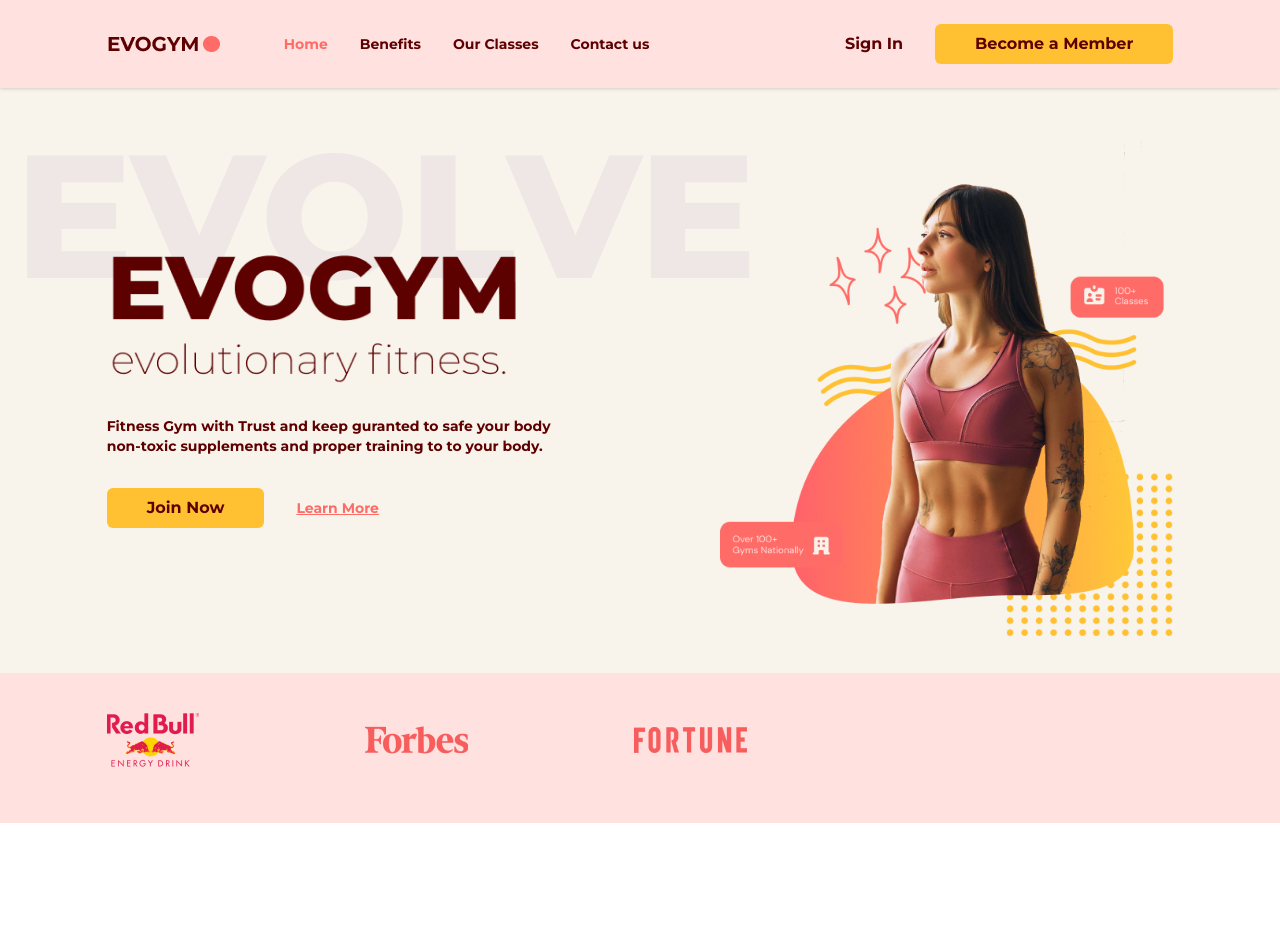
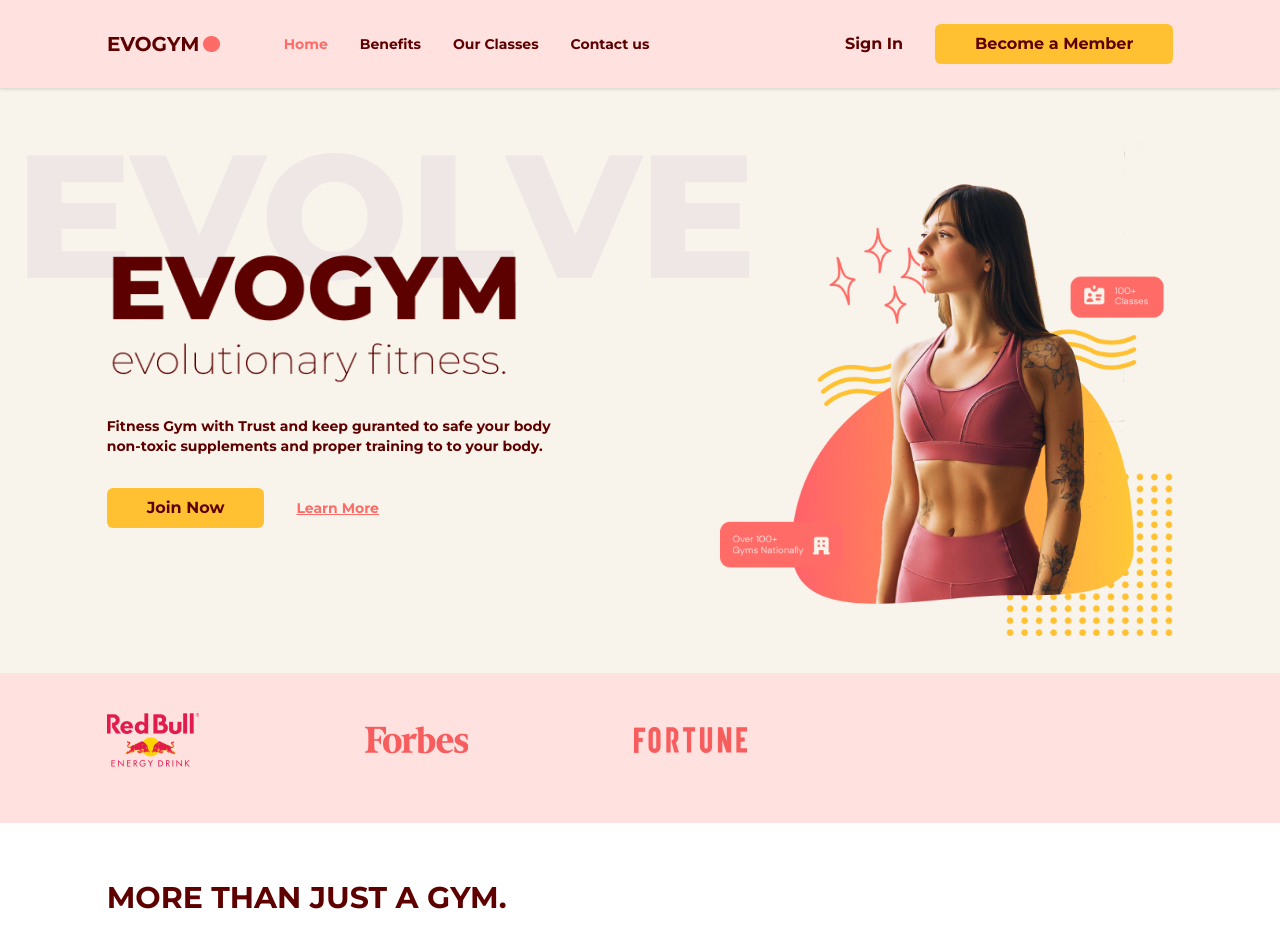
Before and after one commit to prabhattopi/GyM_Typescript_UI, a React (Vite) app: page / in a window 1280 px wide. Shown: the top 948 px of the page. Before the commit the page ends 823 px from the top, so only its background shows below. Built offline with nearby package versions, Linux system fonts and the light colour scheme.

Commit message:
benefits started

```diff
--- a/src/App.tsx
+++ b/src/App.tsx
@@ -1,6 +1,7 @@
 import Navbar from "@/scences/navbar";
 import { useEffect, useState } from "react";
 import Home from "@/scences/home";
+import Benefits from "@/scences/benefits";
 import { SelectedPage } from "@/shared/types";
 function App() {
   const [selectedPage, setSelectedPage] = useState<SelectedPage>(
@@ -29,6 +30,7 @@
     <div className="app bg-gray-20">
       <Navbar isTopPage={isTopPage} selectedPage={selectedPage} setSelectedPage={setSelectedPage} />
       <Home setSelectedPage={setSelectedPage}/>
+      <Benefits setSelectedPage={setSelectedPage}/>
     </div>
   );
 }
--- /dev/null
+++ b/src/scences/benefits/index.tsx
@@ -0,0 +1,29 @@
+import HText from "@/shared/HText";
+import { SelectedPage } from "@/shared/types";
+import { HomeModernIcon,UserGroupIcon,AcademicCapIcon } from "@heroicons/react/24/solid"
+import { motion } from "framer-motion";
+type Props = {
+  setSelectedPage: (value: SelectedPage) => void;
+};
+
+
+const Benefits = ({setSelectedPage}: Props) => {
+  return (
+    <section id="benefits"
+    className="mx-auto min-h-full w-5/6 py-20"
+    >
+     <motion.div
+      onViewportEnter={()=>setSelectedPage(SelectedPage.Benefits)}
+     >
+      <div>
+       <HText>MORE THAN JUST A GYM.</HText>
+
+      </div>
+
+     </motion.div>
+
+    </section>
+  )
+}
+
+export default Benefits
--- a/src/scences/navbar/index.tsx
+++ b/src/scences/navbar/index.tsx
@@ -50,7 +50,7 @@
                     setSelectedPage={setSelectedPage}
                   />
                 </div>
-                <div className={`${flexBetween} gap-8`}>
+                <div className={`${flexBetween} gap-8 cursor-pointer`}>
                   {/* signup member */}
                   <p>Sign In</p>
                   <ActionButton setSelectedPage={setSelectedPage}>
--- /dev/null
+++ b/src/shared/HText.tsx
@@ -0,0 +1,15 @@
+import React from 'react'
+
+type Props = {
+    children:string;
+}
+
+const HText = ({children}: Props) => {
+  return (
+    <h1 className="basis-3/5 font-montserrat text-3xl font-bold">
+        {children}
+    </h1>
+  )
+}
+
+export default HText
```
